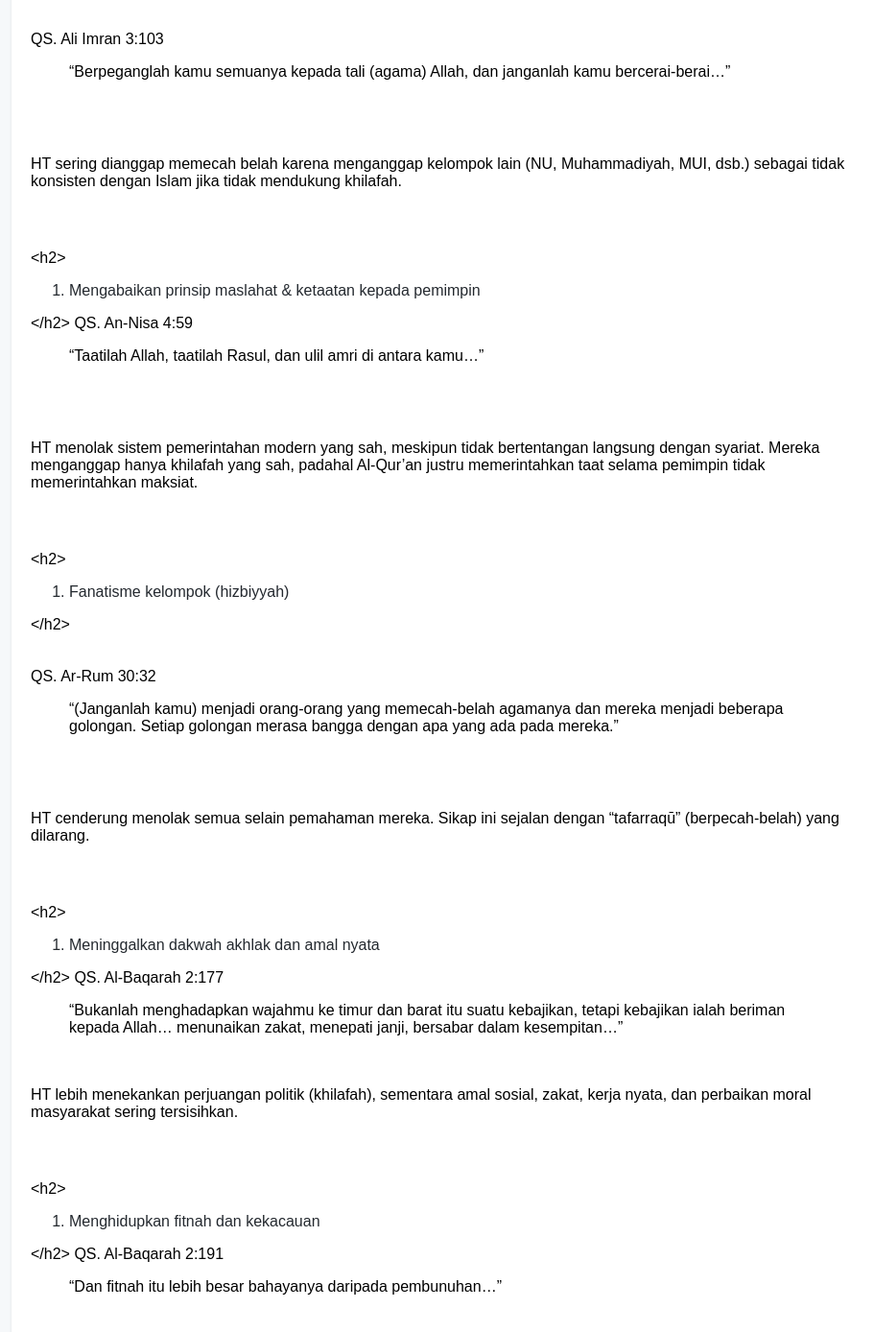
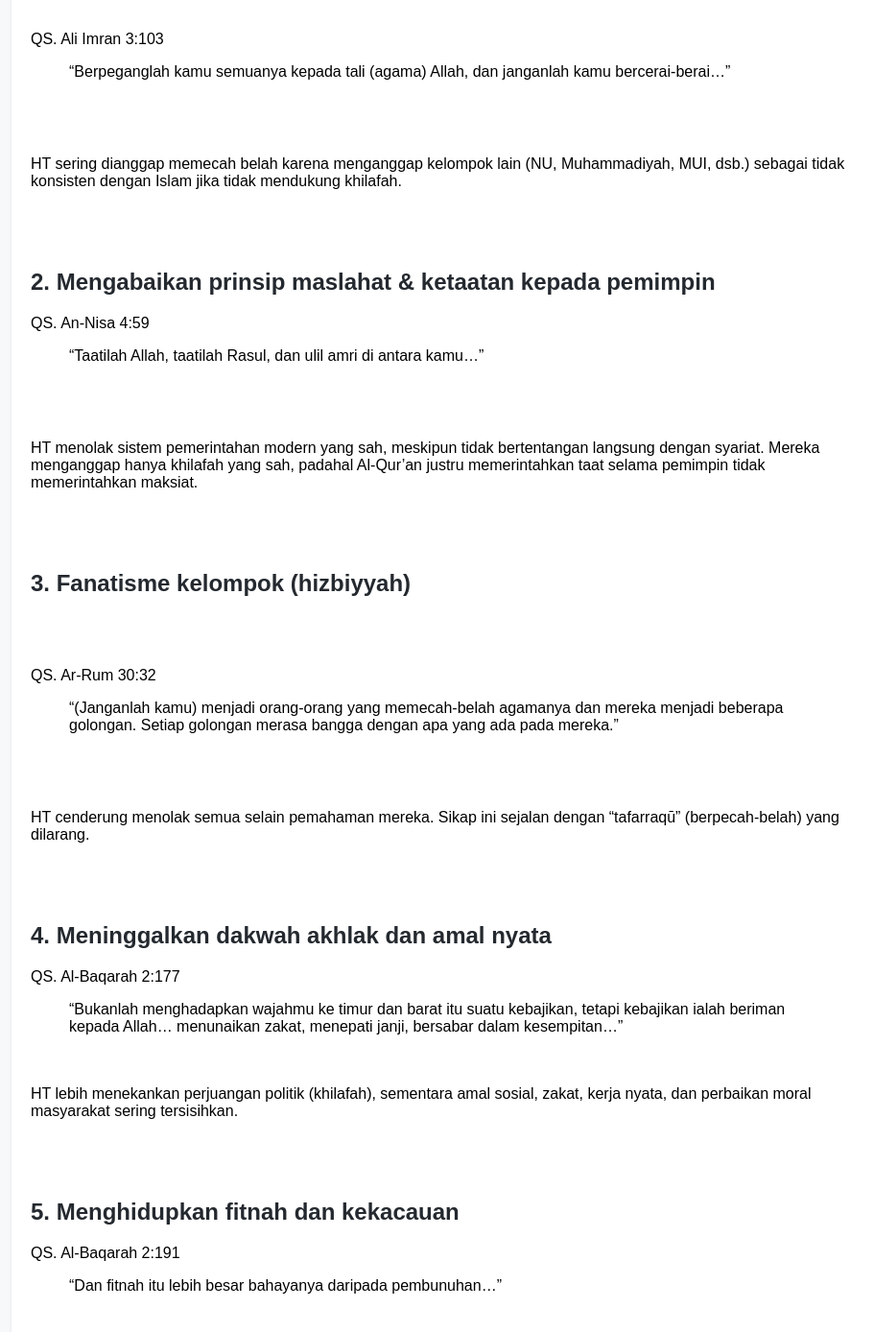
Before and after one commit to gilangvf8-hash/gilangvf8-hash.github.io, a Jekyll site: the page built from _posts/2025-09-18-post7.md, in a window 1280 px wide and 1400 px high, scrolled down 1003 px. Shown: the top 1388 px of the window at 96% size, without its empty margins (178-1089 px from the left). Built offline with Jekyll 4.4.1, drawn with Linux system fonts in a browser that asks for light colours; some of the changed text lies outside the part shown.

Commit message:
Update 2025-09-18-post7.md

```diff
--- a/_posts/2025-09-18-post7.md
+++ b/_posts/2025-09-18-post7.md
@@ -29,9 +29,9 @@ HT sering dianggap memecah belah karena menganggap kelompok lain (NU, Muhammadiy
 
 
 <br>
-<br/><h2>
-2. Mengabaikan prinsip maslahat & ketaatan kepada pemimpin
-</h2>
+<br/>
+## 2. Mengabaikan prinsip maslahat & ketaatan kepada pemimpin
+
 QS. An-Nisa 4:59
 <br>
 > “Taatilah Allah, taatilah Rasul, dan ulil amri di antara kamu...”
@@ -42,10 +42,10 @@ QS. An-Nisa 4:59
 HT menolak sistem pemerintahan modern yang sah, meskipun tidak bertentangan langsung dengan syariat. Mereka menganggap hanya khilafah yang sah, padahal Al-Qur’an justru memerintahkan taat selama pemimpin tidak memerintahkan maksiat.
 
 <br>
-<br/><h2>
+<br/>
 
-3. Fanatisme kelompok (hizbiyyah)
-</h2><br>
+## 3. Fanatisme kelompok (hizbiyyah)
+<br>
 <br/>
 QS. Ar-Rum 30:32
 <br>
@@ -57,10 +57,10 @@ QS. Ar-Rum 30:32
 HT cenderung menolak semua selain pemahaman mereka. Sikap ini sejalan dengan “tafarraqū” (berpecah-belah) yang dilarang.
 
 <br>
-<br/><h2>
+<br/>
 
-4. Meninggalkan dakwah akhlak dan amal nyata
-</h2>
+## 4. Meninggalkan dakwah akhlak dan amal nyata
+
 QS. Al-Baqarah 2:177
 <br>
 > “Bukanlah menghadapkan wajahmu ke timur dan barat itu suatu kebajikan, tetapi kebajikan ialah beriman kepada Allah... menunaikan zakat, menepati janji, bersabar dalam kesempitan...”
@@ -70,10 +70,10 @@ QS. Al-Baqarah 2:177
 HT lebih menekankan perjuangan politik (khilafah), sementara amal sosial, zakat, kerja nyata, dan perbaikan moral masyarakat sering tersisihkan.
 
 <br>
-<br/><h2>
+<br/>
 
-5. Menghidupkan fitnah dan kekacauan
-</h2>
+## 5. Menghidupkan fitnah dan kekacauan
+
 QS. Al-Baqarah 2:191
 <br>
 > “Dan fitnah itu lebih besar bahayanya daripada pembunuhan...”
@@ -90,9 +90,9 @@ Obsesi mengganti sistem negara dengan khilafah bisa menimbulkan instabilitas dan
 
 
 <br>
-<br/><h2>
-📌 Jadi, kesalahan Hizbut Tahrir menurut Al-Qur’an bisa dirangkum:
-</h2><br><br/>
+<br/>
+## Jadi, kesalahan Hizbut Tahrir menurut Al-Qur’an bisa dirangkum:
+<br><br/>
 Mengabaikan perintah persatuan,
 
 Melawan prinsip taat kepada ulil amri,
```
